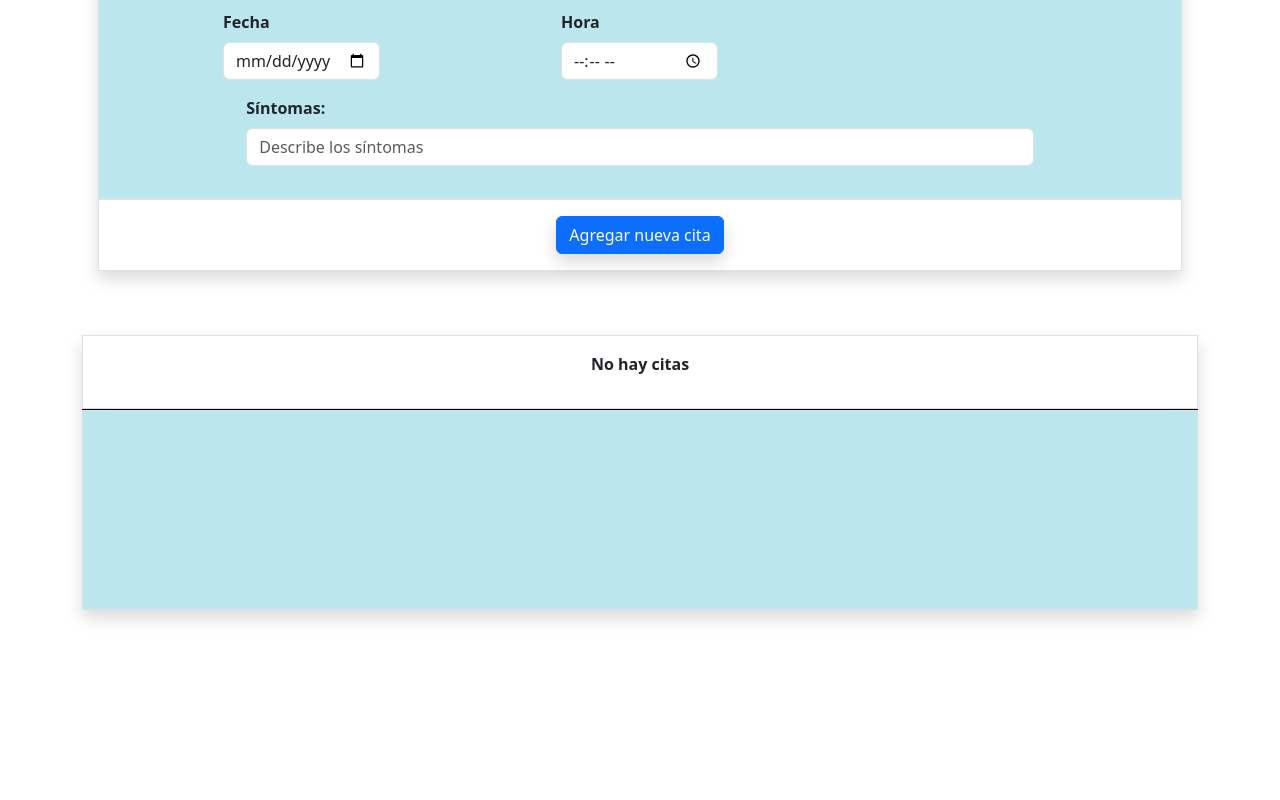
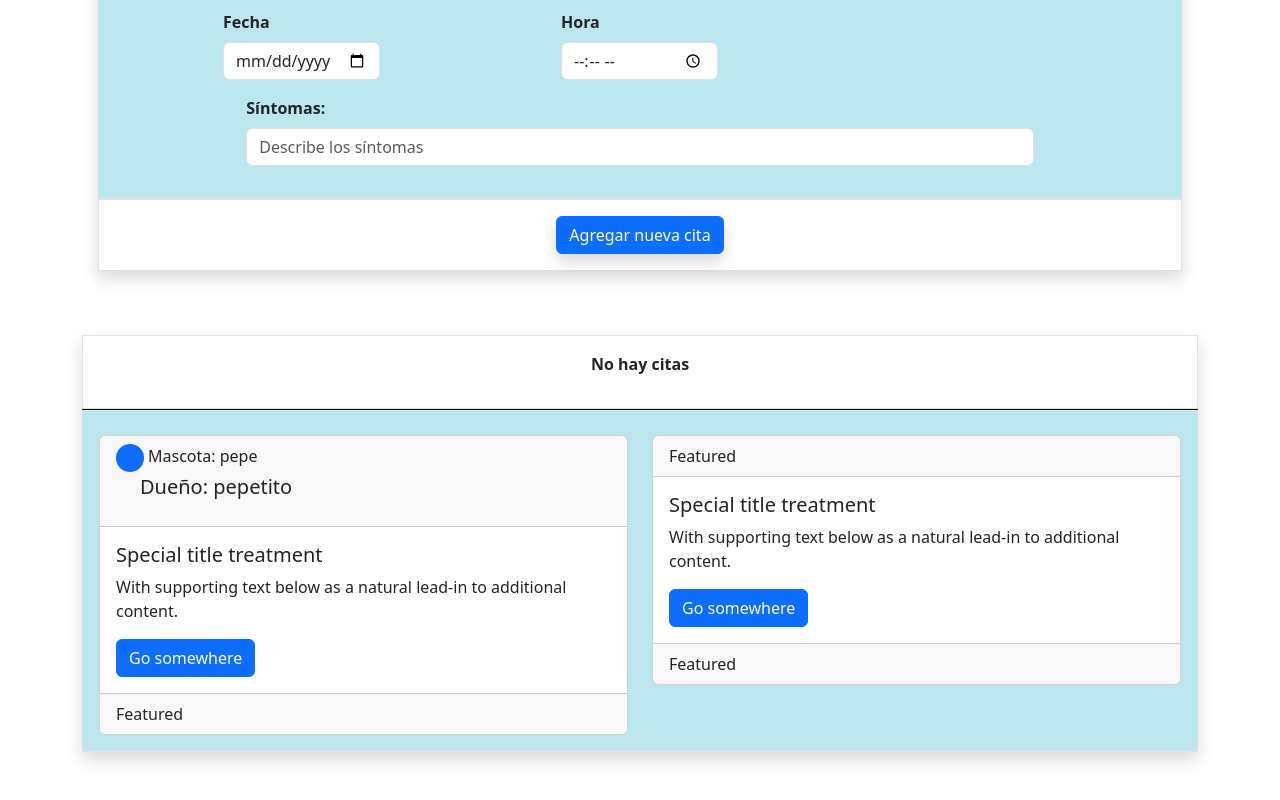
Before and after one commit to Matiassanchez18/citasVeterinaria-9, a React (Vite) app: page / in a window 1280 px wide. Shown: the part 301-1101 px from the top of the page. Before the commit the page ends 959 px from the top, so only its background shows below. Built offline with nearby package versions, Linux system fonts and the light colour scheme.

Commit message:
Empezamos con el maquetado de las cards

```diff
--- a/package.json
+++ b/package.json
@@ -11,8 +11,10 @@
   },
   "dependencies": {
     "bootstrap": "^5.3.3",
+    "bootstrap-icons": "^1.11.3",
     "react": "^18.3.1",
     "react-bootstrap": "^2.10.7",
+    "react-bootstrap-icons": "^1.11.5",
     "react-dom": "^18.3.1",
     "react-hook-form": "^7.54.1"
   },
--- /dev/null
+++ b/src/components/Citas.jsx
@@ -0,0 +1,49 @@
+import React from "react";
+import Button from "react-bootstrap/Button";
+import Card from "react-bootstrap/Card";
+import { CircleFill } from "react-bootstrap-icons";
+
+const Citas = () => {
+  return (
+    <section>
+      <article>
+        <div className="row p-3">
+          <div className="col-12 col-md-6 col-sm-6 mt-2">
+            <Card>
+              <Card.Header>
+                <CircleFill className="fs-3 me-1 text-primary  "></CircleFill>
+                Mascota: pepe
+                <p className="ms-4 lead fs-5">Dueño: pepetito</p>
+              </Card.Header>
+              <Card.Body>
+                <Card.Title>Special title treatment</Card.Title>
+                <Card.Text>
+                  With supporting text below as a natural lead-in to additional
+                  content.
+                </Card.Text>
+                <Button variant="primary">Go somewhere</Button>
+              </Card.Body>
+              <Card.Footer>Featured</Card.Footer>
+            </Card>
+          </div>
+          <div className="col-12 col-md-6 col-sm-6 mt-2">
+            <Card>
+              <Card.Header>Featured</Card.Header>
+              <Card.Body>
+                <Card.Title>Special title treatment</Card.Title>
+                <Card.Text>
+                  With supporting text below as a natural lead-in to additional
+                  content.
+                </Card.Text>
+                <Button variant="primary">Go somewhere</Button>
+              </Card.Body>
+              <Card.Footer>Featured</Card.Footer>
+            </Card>
+          </div>
+        </div>
+      </article>
+    </section>
+  );
+};
+
+export default Citas;
--- a/src/components/CitasLista.jsx
+++ b/src/components/CitasLista.jsx
@@ -1,4 +1,5 @@
 import React from "react";
+import Citas from "./Citas"
 
 const CitasLista = () => {
   return (
@@ -12,7 +13,7 @@ const CitasLista = () => {
       </div>
 
       <div className="border citas fondo shadow mb-5">
-
+        <Citas></Citas>
       </div>
 
     </article>
```
Also changed, not shown: 1 other file (tests, documents, lock files or other folders).
